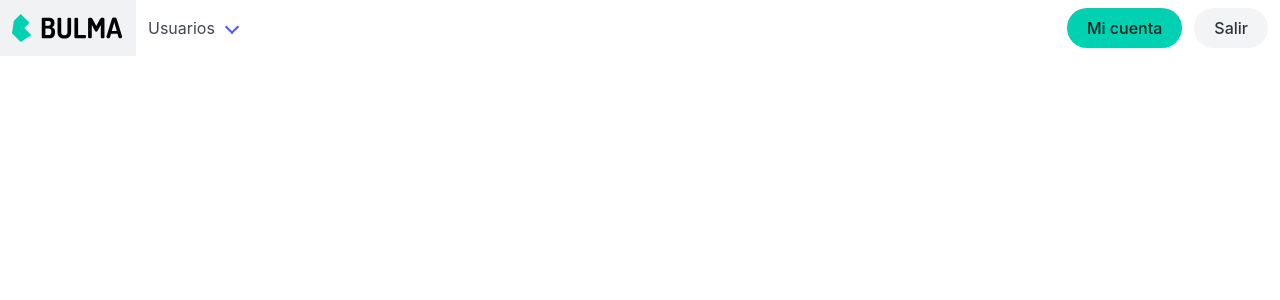
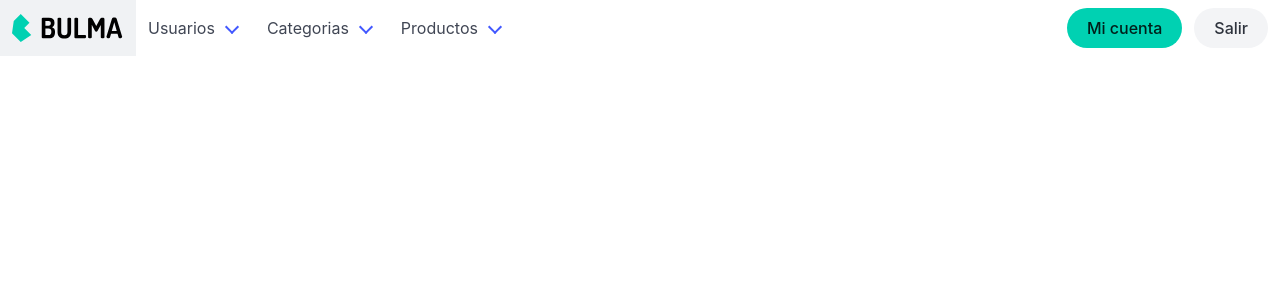
Before and after one commit to Jhonatanisai8/demo-inventario, a PHP site: page / in a window 1280 px wide. Shown: the top 300 px of the page. Run offline with PHP 8.4, Linux system fonts and the light colour scheme.

Commit message:
dropdown para usuarios, categorias y productos

```diff
--- a/inc/navbar.php
+++ b/inc/navbar.php
@@ -25,13 +25,48 @@
                 <a class="navbar-link">
                     Usuarios
                 </a>
-
                 <div class="navbar-dropdown">
                     <a class="navbar-item">
                         Nuevo
                     </a>
                     <a class="navbar-item">
                         Lista
+                    </a>
+
+                    <a class="navbar-item">
+                        Buscar
+                    </a>
+                </div>
+            </div>
+            <div class="navbar-item has-dropdown is-hoverable">
+                <a class="navbar-link">
+                    Categorias
+                </a>
+                <div class="navbar-dropdown">
+                    <a class="navbar-item">
+                        Nuevo
+                    </a>
+                    <a class="navbar-item">
+                        Lista
+                    </a>
+                    <a class="navbar-item">
+                        Buscar
+                    </a>
+                </div>
+            </div>
+            <div class="navbar-item has-dropdown is-hoverable">
+                <a class="navbar-link">
+                    Productos
+                </a>
+                <div class="navbar-dropdown">
+                    <a class="navbar-item">
+                        Nuevo
+                    </a>
+                    <a class="navbar-item">
+                        Lista
+                    </a>
+                    <a class="navbar-item">
+                        Por Categoria
                     </a>
                     <a class="navbar-item">
                         Buscar
```
